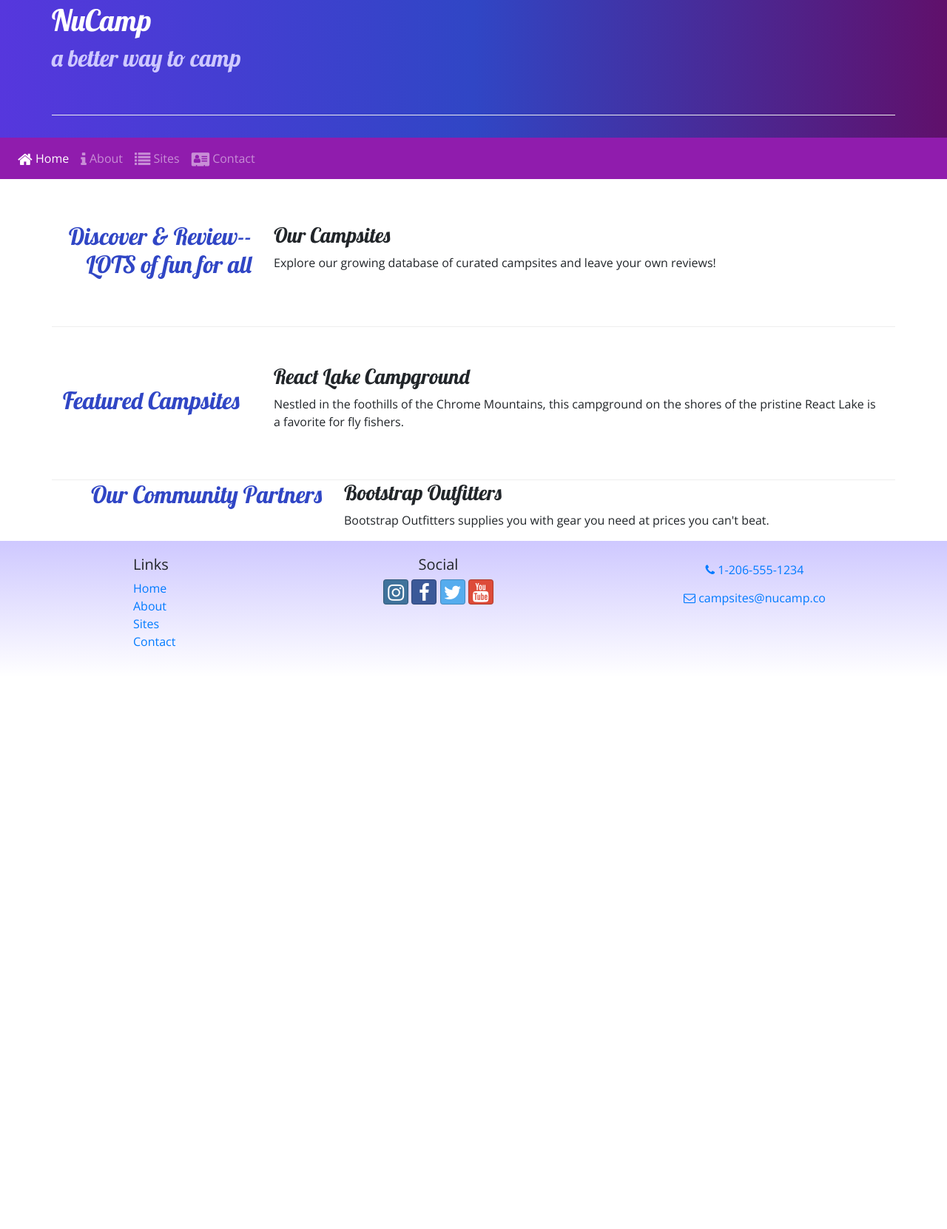
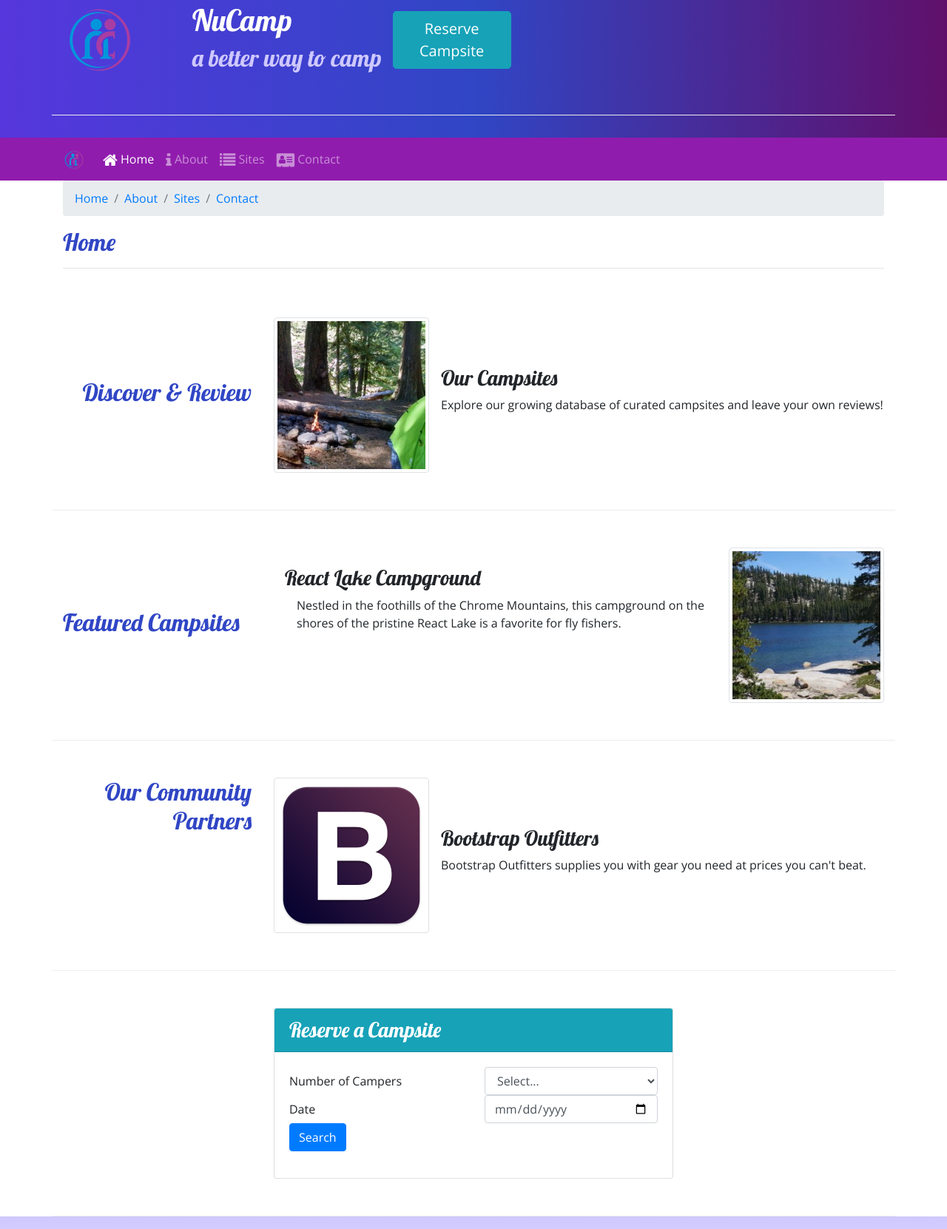
Before and after one commit to LisaPiano/nucampsite, a website: page index.html in a window 1280 px wide. Shown: the part 77-1738 px from the top of the page at 74% size. Before the commit the page ends 992 px from the top, so only its background shows below. Drawn offline with nearby package versions, Linux system fonts and the light colour scheme.

Commit message:
Week 2 Assignment

```diff
--- a/index.html
+++ b/index.html
@@ -2,13 +2,10 @@
 <html lang="en">
 
     <head>
-        <!-- Required meta tags always come first -->
+
         <meta charset="utf-8" />
         <meta name="viewport" content="width=device-width, initial-scale=1" />
-
-        <!-- Bootstrap CSS -->
         <link rel="stylesheet" href="node_modules/bootstrap/dist/css/bootstrap.min.css" />
-         <!-- Additional CSS must be placed after Bootstrap CSS -->
         <link rel="stylesheet" href="node_modules/font-awesome/css/font-awesome.min.css" />
         <link rel="stylesheet" href="node_modules/bootstrap-social/bootstrap-social.css" />
         <link rel="stylesheet" href="https://fonts.googleapis.com/css?family=Lobster|Open+Sans" />
@@ -18,21 +15,27 @@
     </head>
 
 <body>
-
     <header class="jumbotron jumbotron-fluid">
         <div class="container">
             <div class="row row-content align-items-center">
+                <div class="col-4 col-sm-3 col-md-2 align-self-center">
+                   <a href="index.html"><img src="img/logo.png" class="img-fluid" /></a>
+                </div>
                 <div class="column">
                     <h1>NuCamp</h1>
                     <h2>a better way to camp</h2>
+                </div>
+                <div class="col-xs-12 col-md-4 col-xl-2 tm-4">
+                    <a href="#reserveForm"><button class="btn btn-info btn-lg float-right">Reserve Campsite</button></a>
                 </div>
             </div>
         </div>
     </header>
 
     <nav class="navbar navbar-expand-sm navbar-dark sticky-top">
-        <div="container">
-            <button class="navbar-toggler ml-auto" type="button" data-toggle="collapse" data-target="#nucampNavbar">
+        <div class="container">
+            <a class="navbar-brand" href="#"><img src="img/logo.png" height="30" width="30" /></a>
+            <button class="navbar-toggler" type="button" data-toggle="collapse" data-target="#nucampNavbar">
                 <span class="navbar-toggler-icon"></span>
             </button>
             <div class="collapse navbar-collapse" id="nucampNavbar">
@@ -46,45 +49,132 @@
         </div>
     </nav>
 
+    <div class="container">
+        <div class="row">
+            <div class="col">
+                <ol class="breadcrumb">
+                    <li class="breadcrumb-item"><a href="index.html">Home</a></li>
+                    <li class="breadcrumb-item"><a href="aboutus.html">About</a></li>
+                    <li class="breadcrumb-item"><a href="#">Sites</a></li>
+                    <li class="breadcrumb-item active"><a href="contactus.html">Contact</a></li>
+                </ol>
+                <h2>Home</h2>
+                <hr />
+            </div>
+        </div>
+    </div>
 
+    <!-- END OF JUMBOTRON, NAV and BREADCRUMBS!!!!!!!!!!!!!!!!!!!!!!!!!!!!!!!!!!!!!!!!!!!!!!!!!!-->
 
     <div class="container">
         <div class="row row-content align-items-center">
+            <!-- Discover and Review-->
             <div class="col-sm-4  col-md-3">
-                <h2 class="text-sm-right">Discover & Review--LOTS of fun for all</h2>
+                <h2 class="text-sm-right">Discover & Review</h2>
             </div>
+
+
             <div class="col">
+                <div class="media">
+                    <img class="d-flex mr-3 img-thumbnail" src="img/breadcrumb-trail-thumb.jpg" alt="Breadcrumb Trail" />
+                    <div class="media-body align-self-center">
                         <h3>Our Campsites</h3>
                         <p class="d-none d-sm-block">Explore our growing database of curated campsites and leave your own reviews!</p>
                     </div>
                 </div>
+            </div>
+        </div>
 
-
+                <!-- Featured Campsites-->
         <div class="row row-content align-items-center">
             <div class="col-sm-4 col-md-3">
                 <h2>Featured Campsites</h2>
             </div>
             <div class="col">
+                <div class="media">
+                    <div class="col mt-4">
                         <h3>React Lake Campground</h3>
-                <p class="d-none d-sm-block">Nestled in the foothills of the Chrome Mountains, this campground on the shores of the pristine React Lake is a favorite for fly fishers.</p>
+                        <p class="d-none d-sm-block ml-3">Nestled in the foothills of the Chrome Mountains, this campground on the shores of the pristine React Lake is a favorite for fly fishers.</p>
+                    </div>
+                        <img class="d-flex ml-3 img-thumbnail float-right" src="img/react-lake-thumb.jpg" alt="React Lake Campground" />
+                </div>
             </div>
         </div>
 
-        <div class="row row-contentnp">
-            <div class="col-sm-4 col-me-3">
+
+
+        <!-- Our Community Partners-->
+        <div class="row row-content">
+            <div class="col-sm-4 col-md-3">
                 <h2 class="text-sm-right">Our Community Partners</h2>
             </div>
+
             <div class="col">
+                <div class="media">
+                    <img class="d-flex mr-3 img-thumbnail" src="img/bootstrap-thumb.png" alt="Bootstrap Outfitters" />
+                    <div class="media-body align-self-center">
                         <h3>Bootstrap Outfitters</h3>
                         <p class="d-none d-sm-block">Bootstrap Outfitters supplies you with gear you need at prices you can't beat.</p>
                     </div>
                 </div>
             </div>
+        </div>
+           <!-- Reserve a Campsite----------------------------------------------------------->
+
+
+
+
+
+
+
+
+
+        <div class="row row-content">
+            <div class="col-sm-6 mx-auto">
+                <div class="card">
+                    <h3 class="card-header bg-info text-white">Reserve a Campsite</h3>
+                    <div class="card-body">
+                        <form class="form-group" id="reserveForm">
+                            <div class="row">
+                                <label class="col-sm-6 col-xs-12 col-form-label">Number of Campers</label>
+                                <div class="col col-xs-12">
+                                    <select name="nuCampers" id="nuCampers" class="form-control">
+                                        <option>Select...</option>
+                                        <option value="1">1</option>
+                                        <option value="2">2</option>
+                                        <option value="3">3</option>
+                                        <option value="4">4</option>
+                                        <option value="5">5</option>
+                                        <option value="6">6</option>
+                                    </select>
+                                </div><!-- End col div that wraps select-->
+                            </div><!-- End row div #1-->
+
+                            <div class="row">
+                                <label class="col-sm-6 col-xs-12 col-form-label" for="date">Date</label>
+                                <div class="col-sm-6 col-xs-12">
+                                    <input type="date" id="date" name="date" placeholder="date" class="form-control">
+                                </div><!-- End col div that wraps input-->
+                            </div><!-- End row div #2-->
+
+                            <div class="row">
+                                <div class="col">
+                                    <button type="submit" class="btn btn-primary">Search</button>
+                                </div>
+                            </div><!-- End row div #3-->
+
+                        </form>
+                    </div><!-- End card-body-->
+                </div><!-- End card-->
+            </div><!-- End col-sm-6-->
+        </div><!-- End row row-content-->
+    </div> <!-- End overall container-->
+
 
     <footer class="site-footer">
         <div class="container">
             <div class="row">
-                <div class="col-4 offset-1 col-sm-2">
+                <div class="col-4 col-sm-2 offset-1">
                     <h5>Links</h5>
                     <ul class="list-unstyled">
                         <li><a href="index.html">Home</a></li>
@@ -114,6 +204,4 @@
     <script src="node_modules/bootstrap/dist/js/bootstrap.min.js"></script>
 
 </body>
-
-
 </html>
```
Also changed, not shown: aboutus.html (+22 -21 lines), contactus.html (+17 -7 lines), img/bootstrap-thumb.png (added), img/breadcrumb-trail-thumb.jpg (added), img/breadcrumb-trail.jpg (added), img/chrome-river-thumb.jpg (added), img/chrome-river.jpg (added), img/logo.png (added), img/react-lake-thumb.jpg (added), img/react-lake.jpg (added). Lines whose indentation alone changed are shown as unchanged.
